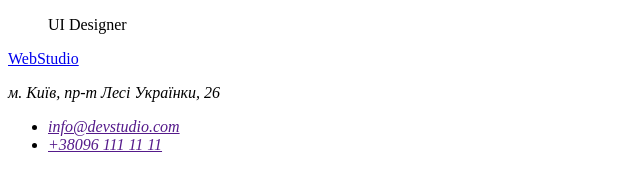
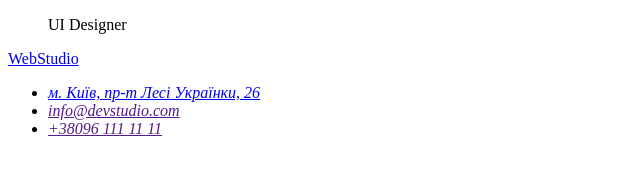
Before and after one commit to Oleksandr-77/-goit-markup-hw-01, a plain HTML site: page index.html in a window 1280 px wide. Shown: the part 1177-1347 px from the top of the page, without its empty margins (0-640 px from the left). Drawn offline with Linux system fonts and the light colour scheme.

Commit message:
Додав посилання на гугл мапу

```diff
--- a/index.html
+++ b/index.html
@@ -145,8 +145,15 @@
     <footer>
       <a href="./"> WebStudio </a>
       <address>
-        <p>м. Київ, пр-т Лесі Українки, 26</p>
         <ul>
+          <li>
+            <a
+              href="https://goo.gl/maps/CPtrU1FHBa2aNyZL9"
+              target="_blank"
+              rel="noopener noreferrer nofollow"
+              >м. Київ, пр-т Лесі Українки, 26</a
+            >
+          </li>
           <li><a href="">info@devstudio.com</a></li>
           <li><a href="">+38096 111 11 11</a></li>
         </ul>
```
